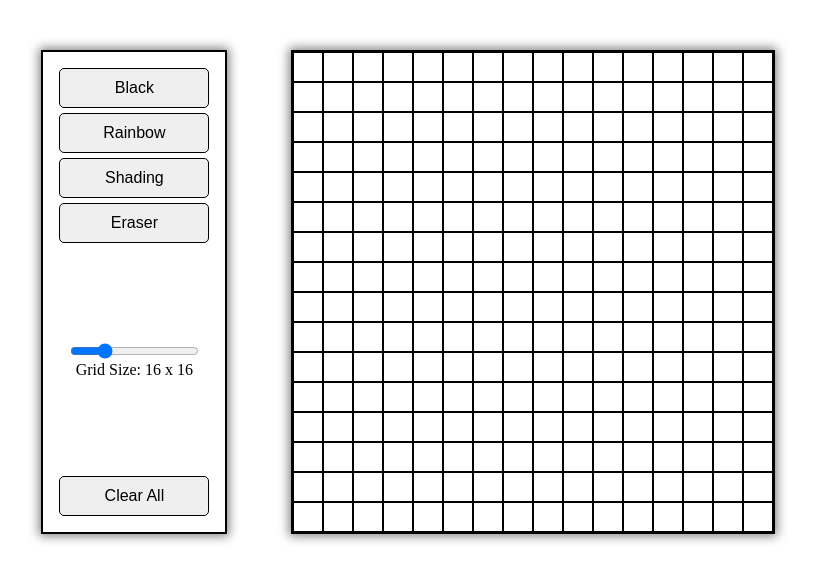
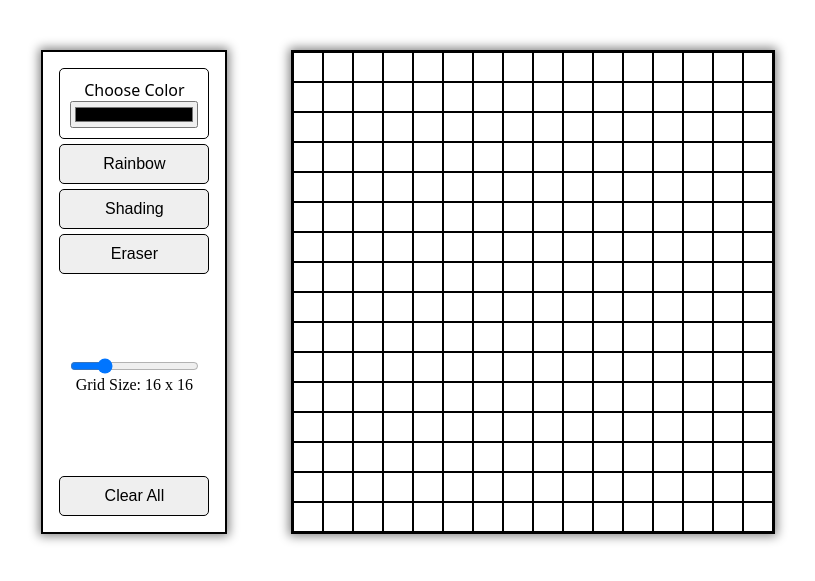
Before and after one commit to CristopherArtGo/etch_a_sketch, a plain HTML site: page index.html in a window 1280 px wide. Shown: the part 103-684 px from the top of the page, without its empty margins (232-1047 px from the left). Drawn offline with Linux system fonts and the light colour scheme.

Commit message:
Removed the black paint and added a color pallete selection

```diff
--- a/index.html
+++ b/index.html
@@ -12,7 +12,10 @@
     <h1>Etch a Sketch</h1>
     <div id="container">
         <nav>
-                <button id="black">Black</button>
+                <div id="colorSelector">
+                    <label for="" id="colorLabel" for="color">Choose Color</label>
+                    <input type="color" id="color">
+                </div>
                 <button id="rainbow">Rainbow</button>
                 <button id="shading">Shading</button>
                 <button id="eraser">Eraser</button>
--- a/script.js
+++ b/script.js
@@ -6,16 +6,17 @@ let rainbow = document.getElementById('rainbow');
 let rainbowPaint = false;
 let eraserPaint = false;
 let shadingPaint = false;
+let colorSelector = document.getElementById('colorSelector');
+let color = document.getElementById('color');
 
-rainbow.addEventListener('click', function () {
-    rainbowPaint = true;
+colorSelector.addEventListener('click', function () {
+    rainbowPaint = false;
     eraserPaint = false;
     shadingPaint = false;
 });
 
-let black = document.getElementById('black');
-black.addEventListener('click', function () {
-    rainbowPaint = false;
+rainbow.addEventListener('click', function () {
+    rainbowPaint = true;
     eraserPaint = false;
     shadingPaint = false;
 });
@@ -54,7 +55,7 @@ function clicked () {
     }
     else
     {
-    this.style.backgroundColor = "black";
+    this.style.backgroundColor = color.value;
     }
 }
 
@@ -75,7 +76,7 @@ function dragged () {
         }*/
         else
         {
-        this.style.backgroundColor = "black";
+            this.style.backgroundColor = color.value;
         }
     }
 }
--- a/styles.css
+++ b/styles.css
@@ -80,3 +80,29 @@ button {
     border-radius: 5px;
     border: 1px solid black;
 }
+
+#colorSelector {
+    display: flex;
+    flex-direction: column;
+    align-items: center;
+    border: 1px solid black;
+    border-radius: 5px;
+    padding: 10px;
+    font-size: medium;
+    font-family: system-ui, -apple-system, BlinkMacSystemFont, 'Segoe UI', Roboto, Oxygen, Ubuntu, Cantarell, 'Open Sans', 'Helvetica Neue', sans-serif;
+}
+
+#color {
+    width: 100%;
+    cursor: pointer;
+}
+
+#colorSelector:hover {
+    color: white;
+    background-color: navy;
+    cursor: pointer;
+}
+
+#colorLabel:hover {
+    cursor: pointer;
+}
```
